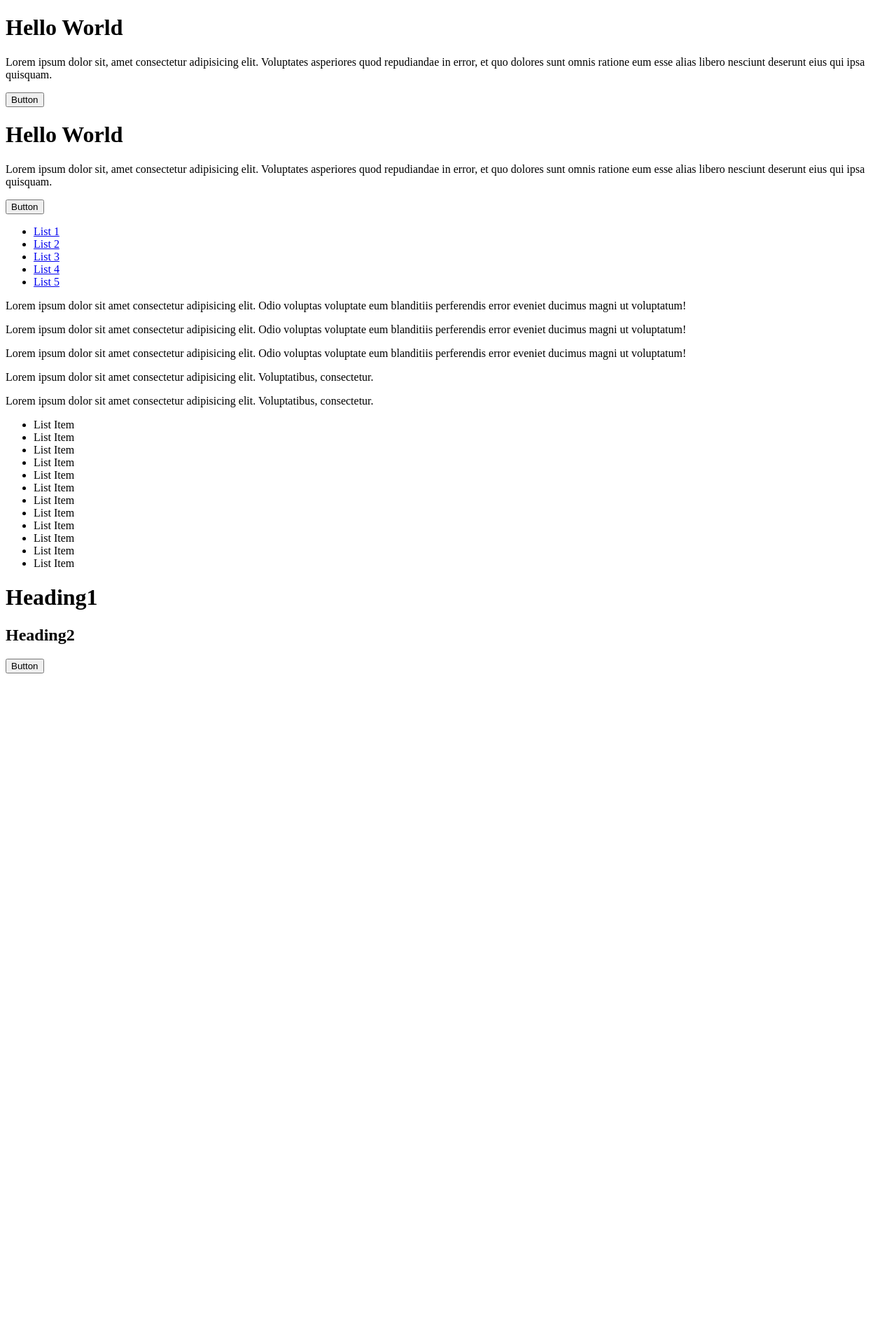
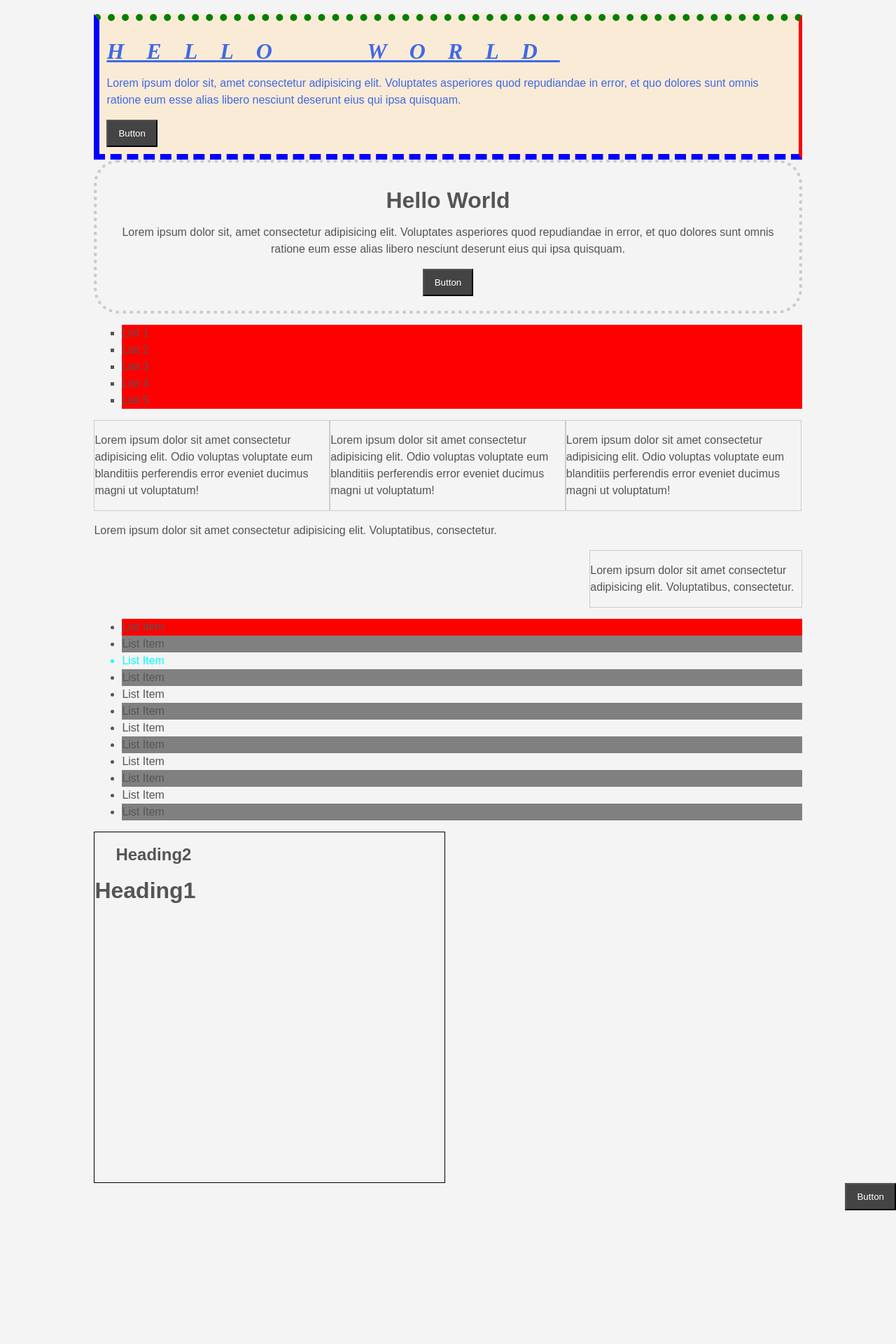
Before and after one commit to onevcat/vno-jekyll, a Jekyll site: the page assets/202007/test2.html, which Jekyll copies as it is, in a window 1280 px wide. Shown: the top 1920 px of the page at 70% size. Built offline with Jekyll 4.4.1, drawn with Linux system fonts in a browser that asks for light colours.

Commit message:
fix the html link

```diff
--- a/_posts/2020-07-10-CSS.markdown
+++ b/_posts/2020-07-10-CSS.markdown
@@ -249,7 +249,7 @@
 <head>
 	<meta charset="UTF-8">
 	<meta name="viewport" content="width=device-width, initial-scale=1.0">
-	<link rel="stylesheet" href="./css/style.css">
+	<link rel="stylesheet" href="./style.css">
 	<title>CSS Crash Course</title>
 </head>
 
--- a/assets/202007/test2.html
+++ b/assets/202007/test2.html
@@ -4,7 +4,7 @@
 <head>
 	<meta charset="UTF-8">
 	<meta name="viewport" content="width=device-width, initial-scale=1.0">
-	<link rel="stylesheet" href="./css/style.css">
+	<link rel="stylesheet" href="./style.css">
 	<title>CSS Crash Course</title>
 </head>
 
```
